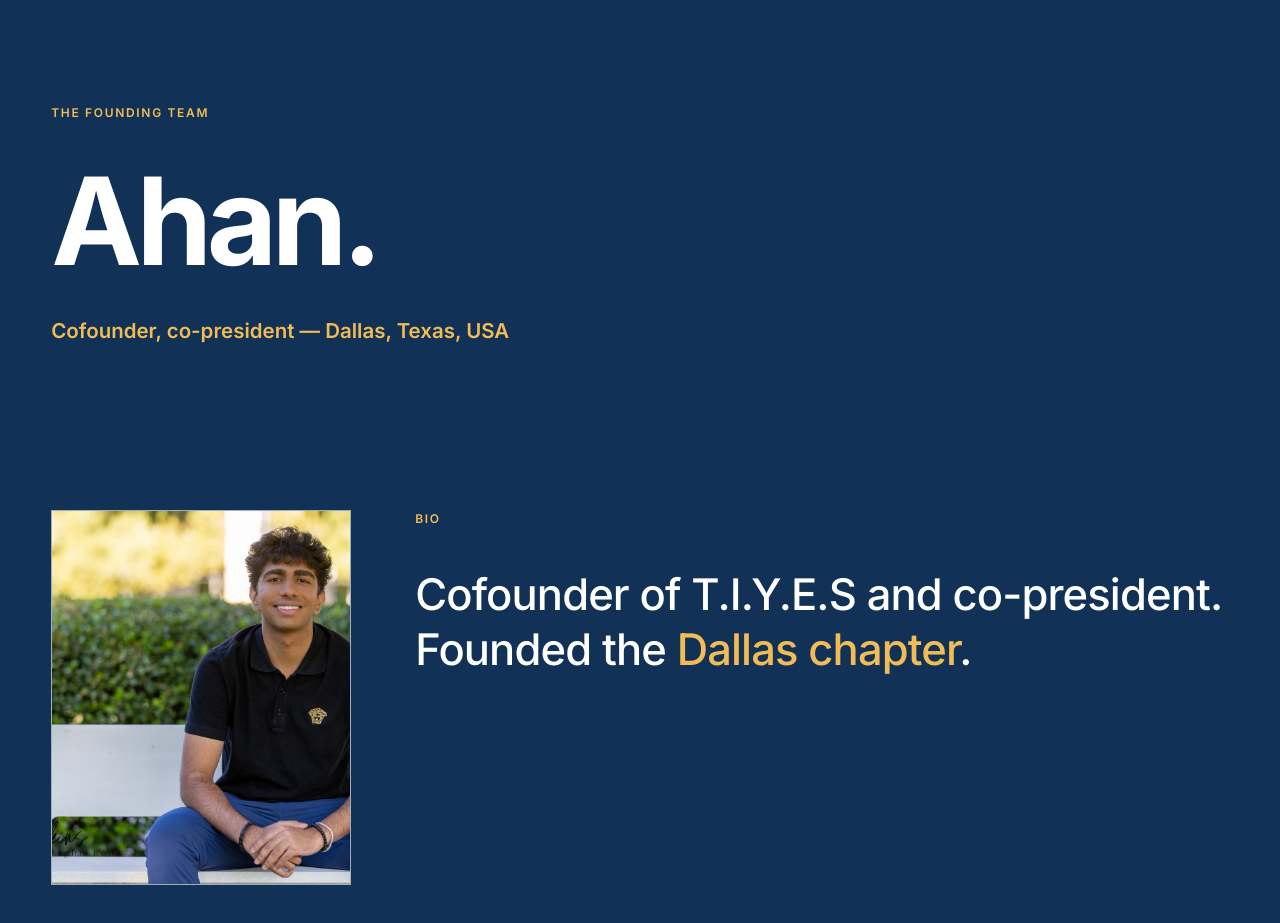
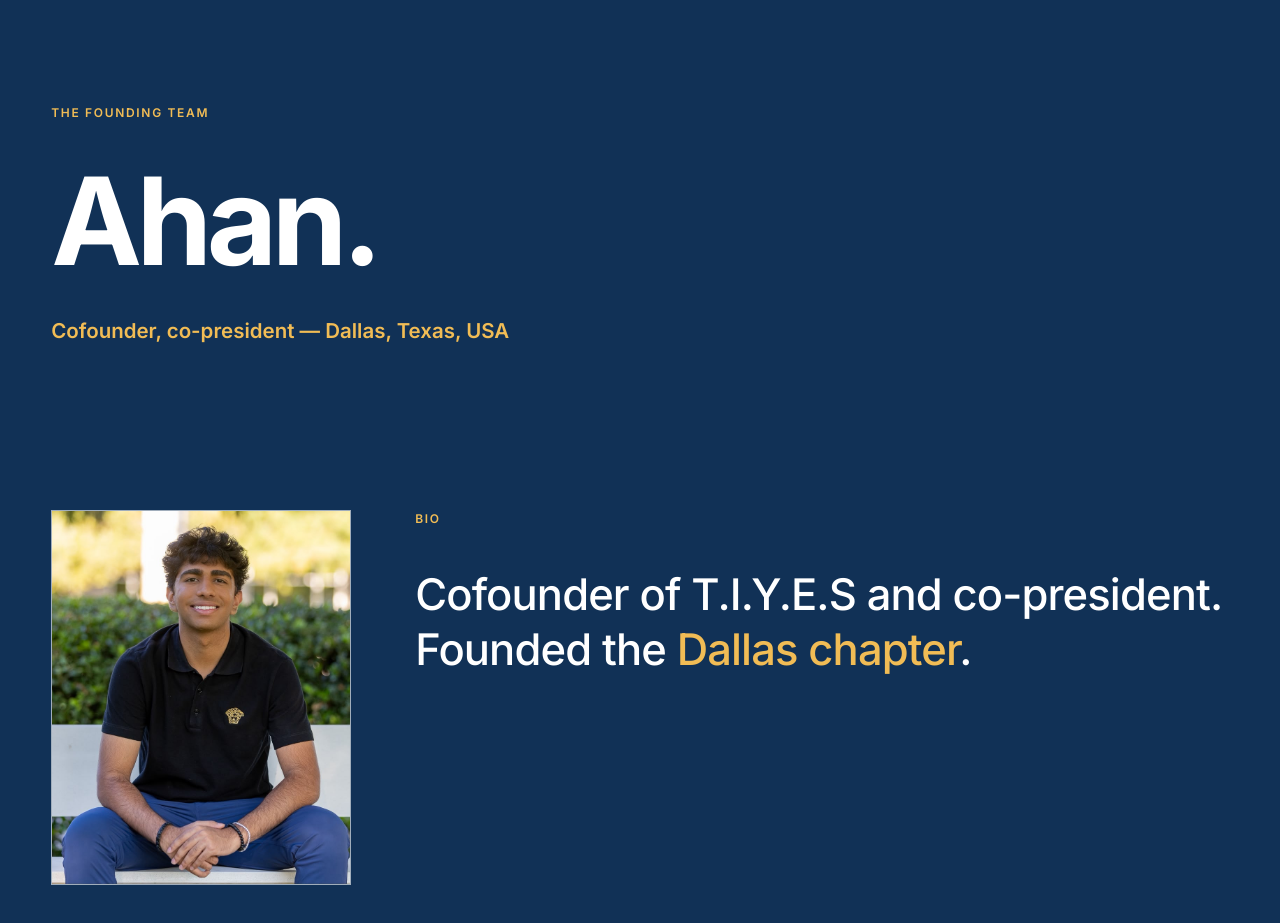
Before and after one commit to prahaladtalur/TIYES, a website: page ahan.html in a window 1280 px wide. Shown: the part 69-992 px from the top of the page. Drawn offline with Linux system fonts and the light colour scheme.

Commit message:
Center Ahan profile photo

```diff
--- a/styles.css
+++ b/styles.css
@@ -418,7 +418,7 @@ a.chapter-city:hover::after {
 }
 
 .founder-photo-ahan {
-  object-position: 18% 45%;
+  object-position: 50% 50%;
 }
 
 .founder-photo-prahalad {
```
